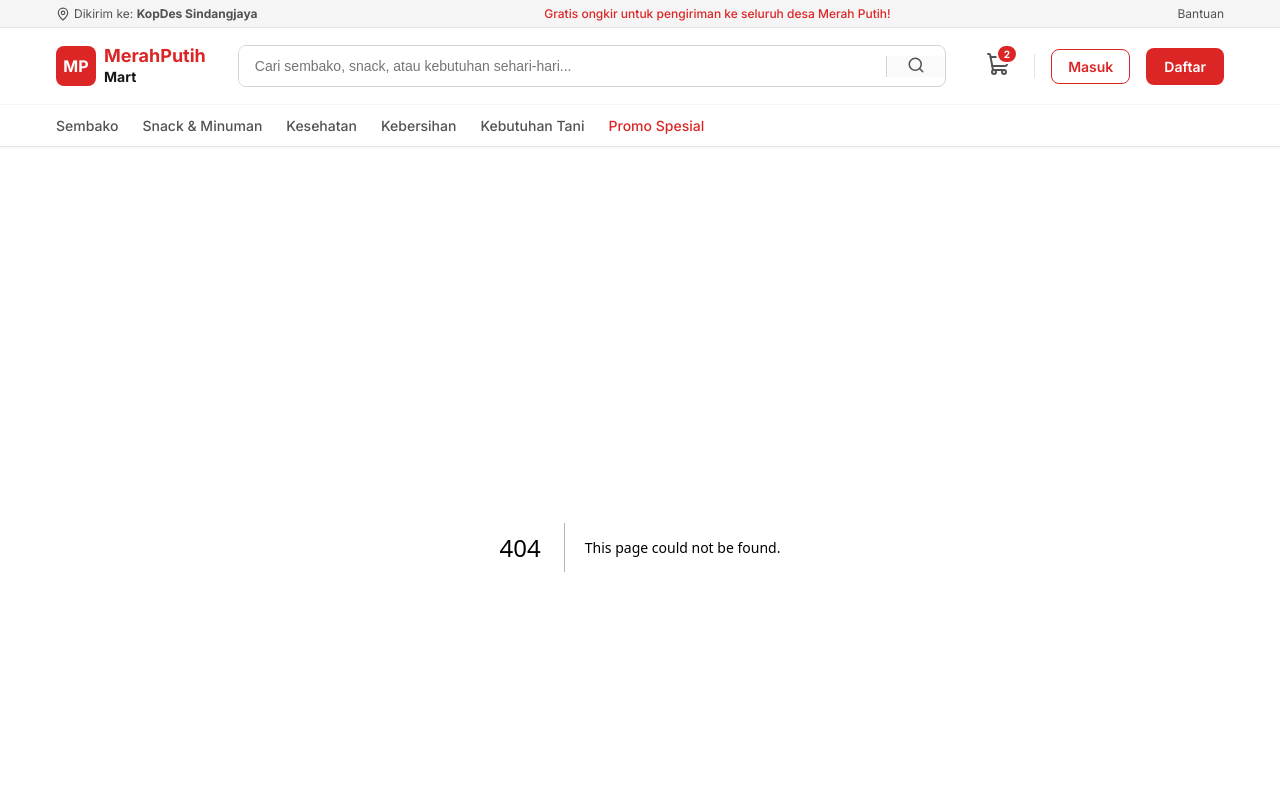
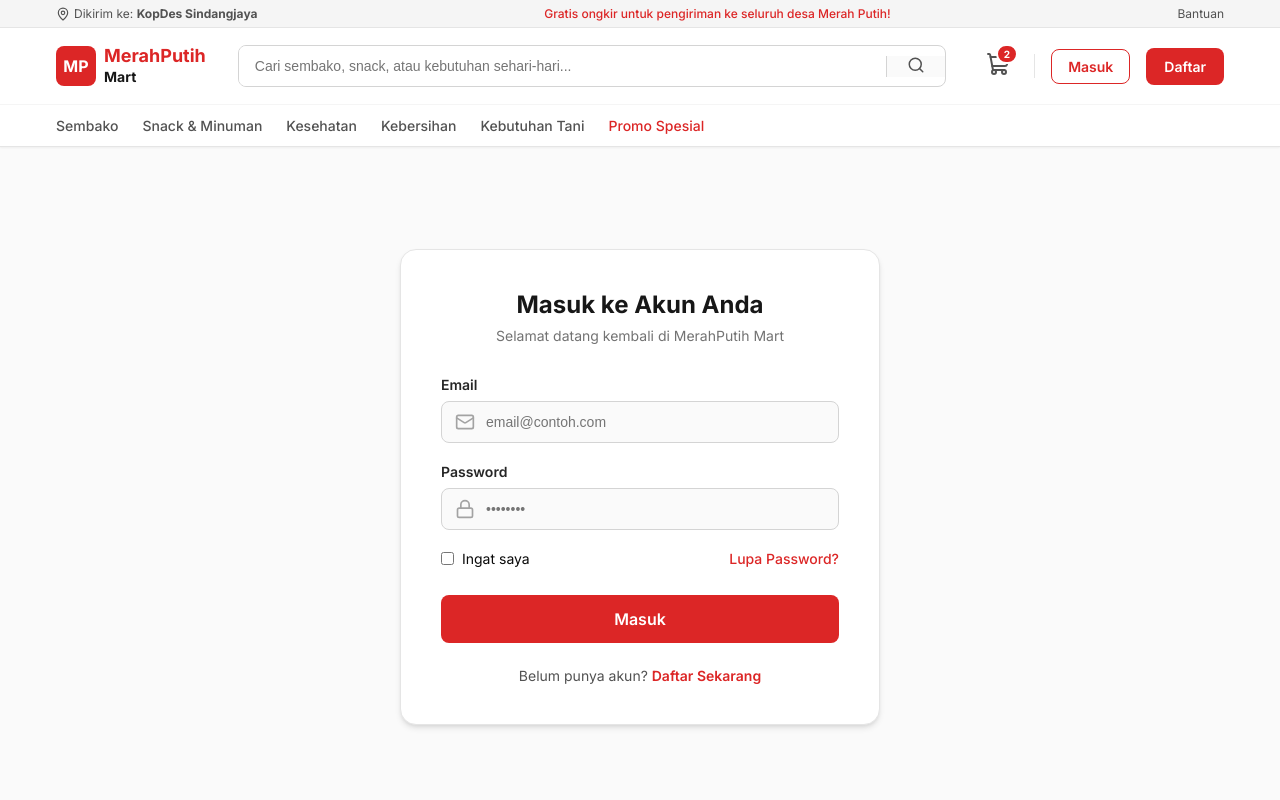
Before and after one commit to dharmamudita/MerahPutih-Mart, a Next.js app in the folder apps/web-customer/: page /login in a window 1280 px wide. Before the commit this address had no page. Shown: the top 800 px of the page. Built offline with nearby package versions, Linux system fonts and the light colour scheme.

Commit message:
Web Customer: Menambahkan halaman Login dan Register

```diff
--- /dev/null
+++ b/apps/web-customer/app/Auth.module.css
@@ -0,0 +1,112 @@
+.container {
+  min-height: calc(100vh - 120px);
+  display: flex;
+  align-items: center;
+  justify-content: center;
+  background-color: var(--neutral-50);
+  padding: 40px 16px;
+}
+
+.authCard {
+  background: var(--white);
+  border-radius: 16px;
+  box-shadow: var(--shadow-md);
+  width: 100%;
+  max-width: 480px;
+  padding: 40px;
+  border: 1px solid var(--neutral-200);
+}
+
+.header {
+  text-align: center;
+  margin-bottom: 32px;
+}
+
+.title {
+  font-size: 24px;
+  font-weight: 700;
+  color: var(--neutral-900);
+  margin-bottom: 8px;
+}
+
+.subtitle {
+  color: var(--neutral-500);
+  font-size: 14px;
+}
+
+.form {
+  display: flex;
+  flex-direction: column;
+  gap: 20px;
+}
+
+.inputGroup {
+  display: flex;
+  flex-direction: column;
+  gap: 8px;
+}
+
+.label {
+  font-size: 14px;
+  font-weight: 600;
+  color: var(--neutral-800);
+}
+
+.inputWrapper {
+  position: relative;
+  display: flex;
+  align-items: center;
+}
+
+.inputIcon {
+  position: absolute;
+  left: 14px;
+  color: var(--neutral-400);
+}
+
+.input {
+  width: 100%;
+  padding: 12px 16px 12px 44px;
+  border: 1px solid var(--neutral-300);
+  border-radius: 8px;
+  font-size: 14px;
+  transition: all 0.2s ease;
+  background-color: var(--neutral-50);
+}
+
+.input:focus {
+  outline: none;
+  border-color: var(--primary-600);
+  background-color: var(--white);
+  box-shadow: 0 0 0 3px rgba(220, 38, 38, 0.1);
+}
+
+.optionsRow {
+  display: flex;
+  justify-content: space-between;
+  align-items: center;
+  font-size: 14px;
+}
+
+.submitBtn {
+  width: 100%;
+  padding: 14px;
+  font-size: 16px;
+  margin-top: 8px;
+}
+
+.footer {
+  margin-top: 24px;
+  text-align: center;
+  font-size: 14px;
+  color: var(--neutral-600);
+}
+
+.link {
+  color: var(--primary-600);
+  font-weight: 600;
+}
+
+.link:hover {
+  text-decoration: underline;
+}
--- /dev/null
+++ b/apps/web-customer/app/login/page.js
@@ -0,0 +1,85 @@
+'use client';
+import { useState } from 'react';
+import Link from 'next/link';
+import { Mail, Lock } from 'lucide-react';
+import styles from '../Auth.module.css';
+
+export default function Login() {
+  const [email, setEmail] = useState('');
+  const [password, setPassword] = useState('');
+  const [loading, setLoading] = useState(false);
+
+  const handleLogin = (e) => {
+    e.preventDefault();
+    setLoading(true);
+    setTimeout(() => {
+      setLoading(false);
+      window.location.href = '/';
+    }, 1000);
+  };
+
+  return (
+    <div className={styles.container}>
+      <div className={styles.authCard}>
+        <div className={styles.header}>
+          <h1 className={styles.title}>Masuk ke Akun Anda</h1>
+          <p className={styles.subtitle}>Selamat datang kembali di MerahPutih Mart</p>
+        </div>
+
+        <form onSubmit={handleLogin} className={styles.form}>
+          <div className={styles.inputGroup}>
+            <label className={styles.label}>Email</label>
+            <div className={styles.inputWrapper}>
+              <Mail className={styles.inputIcon} size={20} />
+              <input
+                type="email"
+                className={styles.input}
+                placeholder="email@contoh.com"
+                value={email}
+                onChange={(e) => setEmail(e.target.value)}
+                required
+              />
+            </div>
+          </div>
+
+          <div className={styles.inputGroup}>
+            <label className={styles.label}>Password</label>
+            <div className={styles.inputWrapper}>
+              <Lock className={styles.inputIcon} size={20} />
+              <input
+                type="password"
+                className={styles.input}
+                placeholder="••••••••"
+                value={password}
+                onChange={(e) => setPassword(e.target.value)}
+                required
+              />
+            </div>
+          </div>
+
+          <div className={styles.optionsRow}>
+            <label style={{ display: 'flex', alignItems: 'center', gap: '8px', cursor: 'pointer', fontSize: '14px' }}>
+              <input type="checkbox" />
+              <span>Ingat saya</span>
+            </label>
+            <Link href="/lupa-password" className={styles.link} style={{ fontSize: '14px', fontWeight: '500' }}>
+              Lupa Password?
+            </Link>
+          </div>
+
+          <button
+            type="submit"
+            className={`btn btn-primary ${styles.submitBtn}`}
+            disabled={loading}
+          >
+            {loading ? 'Memproses...' : 'Masuk'}
+          </button>
+        </form>
+
+        <div className={styles.footer}>
+          Belum punya akun? <Link href="/register" className={styles.link}>Daftar Sekarang</Link>
+        </div>
+      </div>
+    </div>
+  );
+}
```
Also changed, not shown: apps/web-customer/app/register/page.js (added, +87 -0 lines).
